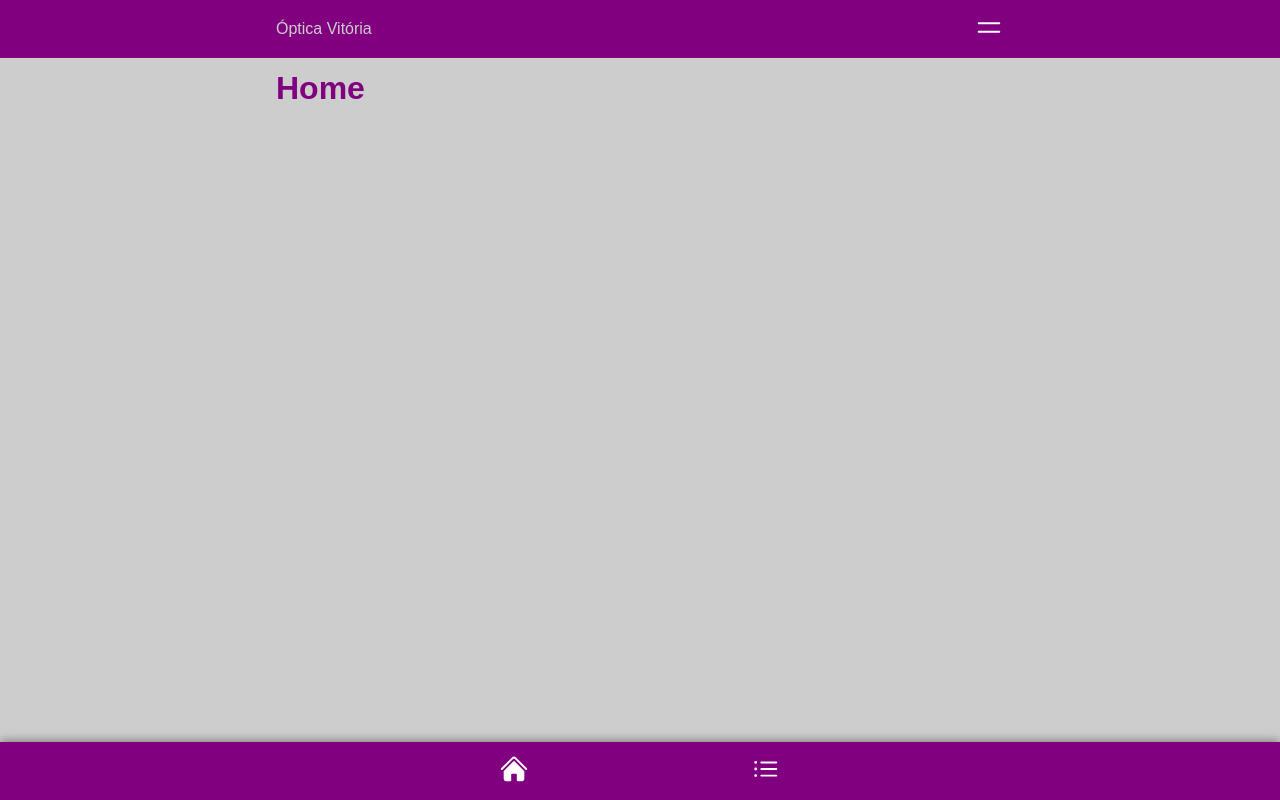
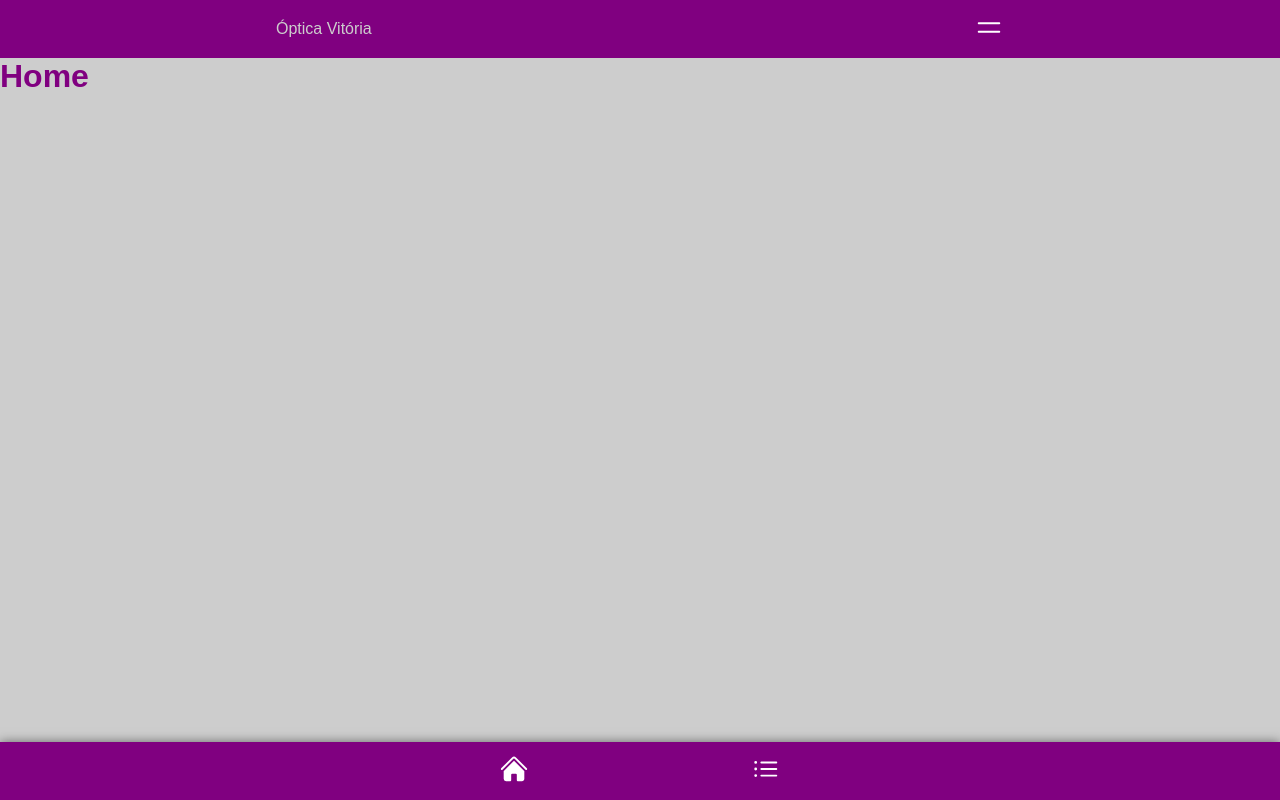
Before and after one commit to gvao/optica-vitoria, a Next.js app: page / in a window 1280 px wide. Built offline with nearby package versions, Linux system fonts and the light colour scheme.

Commit message:
remove container in main the layout

```diff
--- a/src/app/layout.tsx
+++ b/src/app/layout.tsx
@@ -19,9 +19,7 @@ export default function RootLayout({ children }: {
         <Header />
 
         <main>
-          <Container>
-            {children}
-          </Container>
+          {children}
         </main>
 
         <Nav />
```
